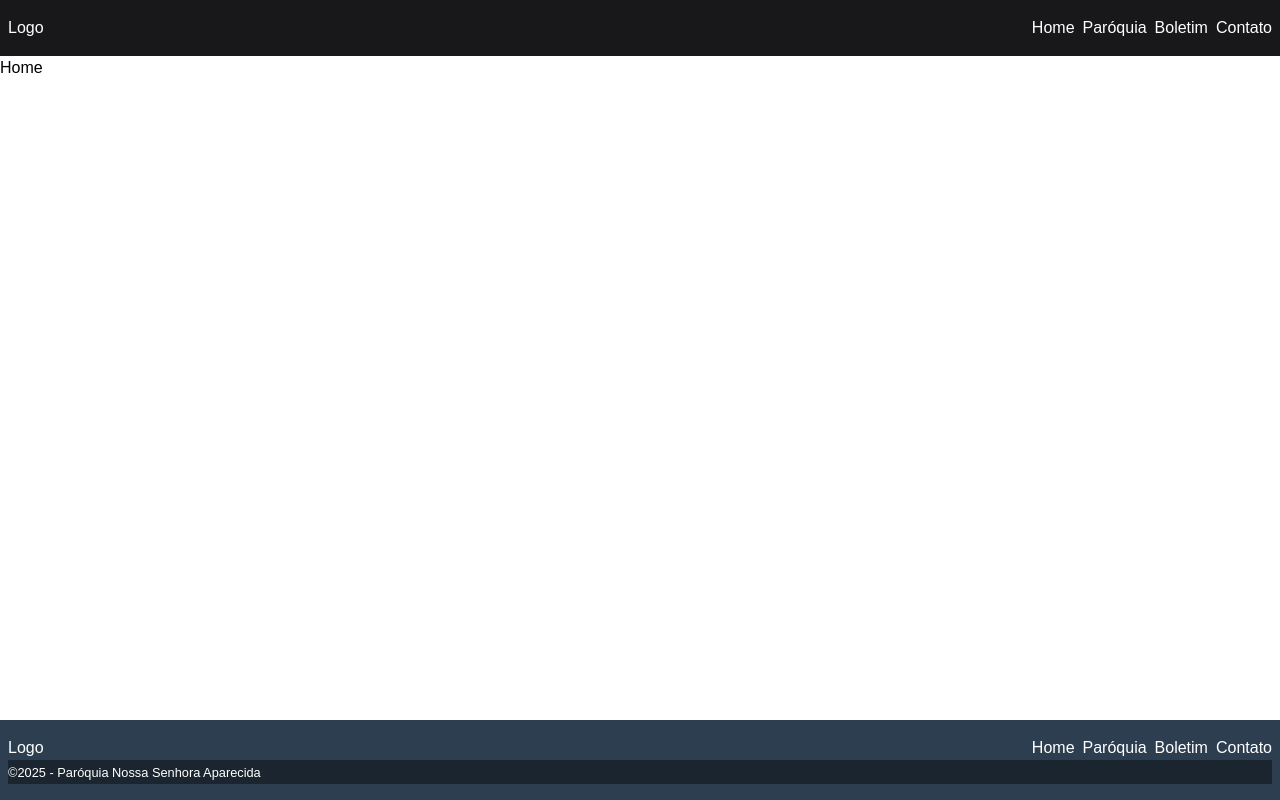
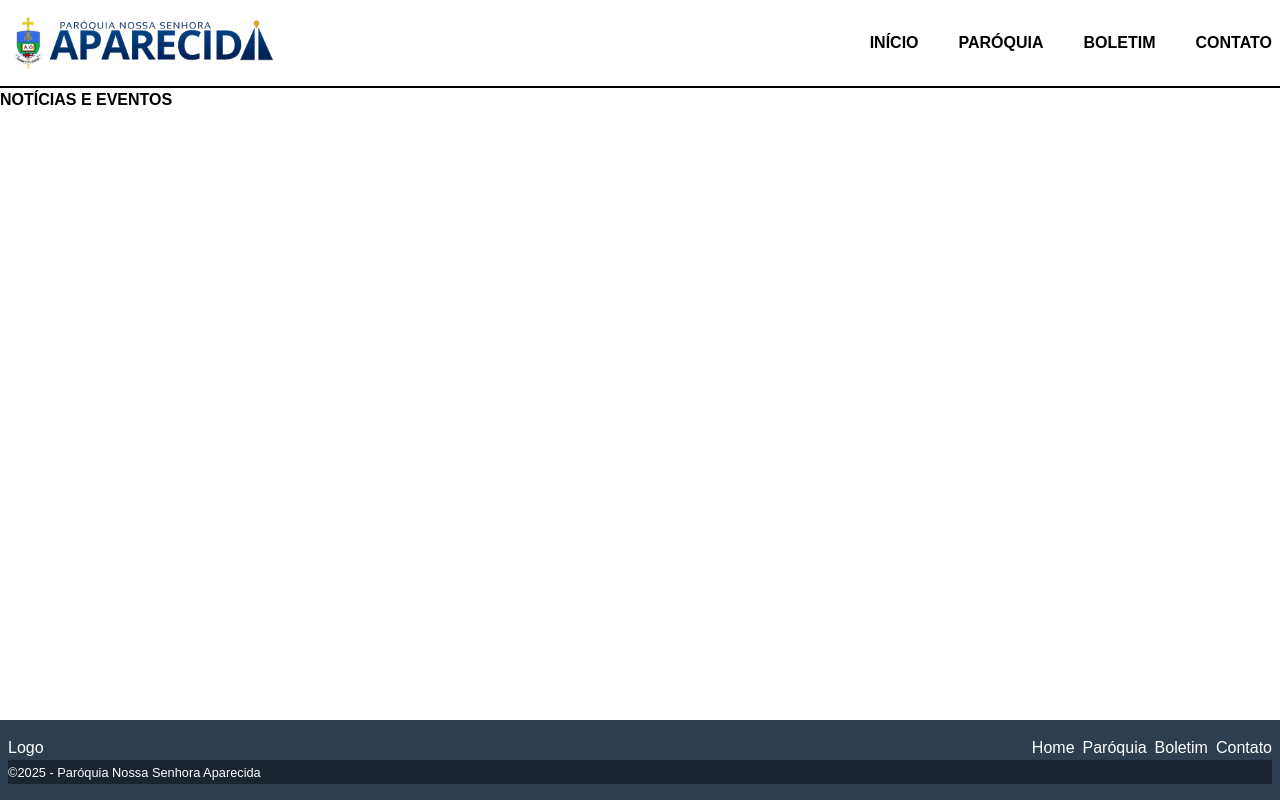
Before and after one commit to lucasgabriel2806/aparecida-jau-site, a Next.js app in the folder aparecida-jau-site/: page / in a window 1280 px wide. Built offline with nearby package versions, Linux system fonts and the light colour scheme.

Commit message:
Atualizando header e MiniCard

```diff
--- a/aparecida-jau-site/src/app/page.tsx
+++ b/aparecida-jau-site/src/app/page.tsx
@@ -10,7 +10,9 @@ export default function Home() {
 
     <div>
 
-      <h1>Home</h1>
+      <h2 className="font-bold uppercase">Notícias e Eventos</h2>
+
+
 
     </div>
 
--- a/aparecida-jau-site/src/components/header/index.tsx
+++ b/aparecida-jau-site/src/components/header/index.tsx
@@ -1,40 +1,51 @@
 import Link from 'next/link';
+
+import Image from 'next/image';
 
 export function Header() {
 
     return(
 
-        <header className="flex px-2 py-4 bg-zinc-900 text-white">
+        <header className="flex px-2 py-4 border-b-2 border-black">
 
             <div className="flex items-center justify-between w-full mx-auto max-w-7xl">
 
                 <div>
-                    Logo
+                    <Link href='/'>
+
+                        <Image
+                            src='/img/logo/aparecida-no-bg.png'
+                            width={270}
+                            height={78}
+                            alt='logo'
+                        />
+
+                    </Link>
                 </div>
 
                 <nav>
 
-                    <ul className="flex items-center justify-center gap-2">
+                    <ul className="flex items-center justify-center gap-10">
 
-                        <li>
+                        <li className='font-bold uppercase'>
                             <Link href='/'>
-                                Home
+                                Início
                             </Link>
                         </li>
 
-                        <li>
+                        <li className='font-bold uppercase'>
                             <Link href='/paroquia/historia'>
                                 Paróquia
                             </Link>
                         </li>
 
-                        <li>
+                        <li className='font-bold uppercase'>
                             <Link href='/boletim'>
                                 Boletim
                             </Link>
                         </li>
 
-                        <li>
+                        <li className='font-bold uppercase'>
                             <Link href='/contato'>
                                 Contato
                             </Link>
--- /dev/null
+++ b/aparecida-jau-site/src/components/minicard/index.tsx
@@ -0,0 +1,22 @@
+export function MiniCard() {
+
+    return (
+
+        <>
+
+            {/* Card */}
+            <div>
+
+                {/* Imagem */}
+                <div></div>
+
+                {/* Texto */}
+                <div></div>
+
+            </div>
+
+        </>
+
+    )
+
+}
```
Also changed, not shown: aparecida-jau-site/public/img/logo/aparecida-no-bg.png (added).
